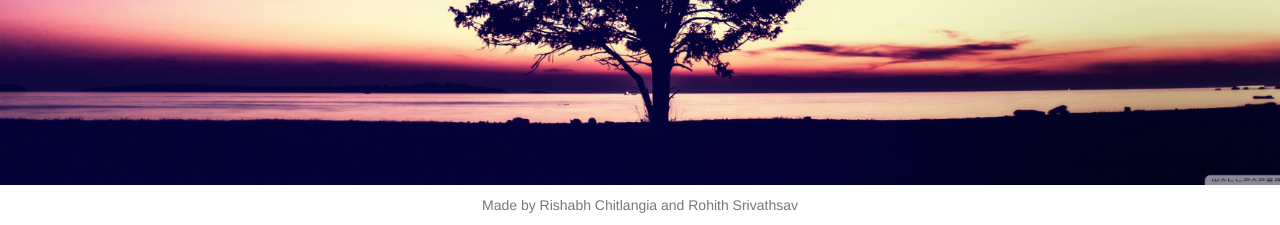
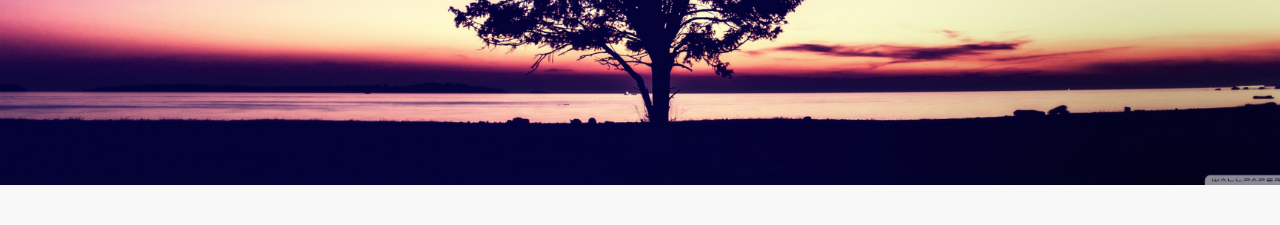
Before and after one commit to nikhilkrathi/Clonestagram, a PHP site: page /signup.php in a window 1280 px wide. Shown: the part 615-840 px from the top of the page. After the commit the page ends 800 px from the top, so only its background shows below. Run offline with PHP 8.4, Linux system fonts and the light colour scheme.

Commit message:
Removed unwanted footed

```diff
--- a/index.php
+++ b/index.php
@@ -44,11 +44,6 @@
     </div>
 </div>
 
-
-<footer class="footer">
-    <span class="text-muted">Made by Nikhil Rathi and Rohith Srivathsav</span>
-</footer>
-
     <!-- jQuery (necessary for Bootstrap's JavaScript plugins) -->
     <script src="https://ajax.googleapis.com/ajax/libs/jquery/1.12.4/jquery.min.js"></script>
     <!-- Include all compiled plugins (below), or include individual files as needed -->
--- a/signin.php
+++ b/signin.php
@@ -33,9 +33,6 @@
 
     </form>
 </div> <!-- /container -->
-<footer class="footer">
-    <span class="text-muted">Made by Rishabh Chitlangia and Rohith Srivathsav</span>
-</footer>
 
 <?php
 	require_once('config.php');
--- a/signup.php
+++ b/signup.php
@@ -32,9 +32,7 @@
 
     </form>
 </div> <!-- /container -->
-<footer class="footer">
-    <span class="text-muted">Made by Rishabh Chitlangia and Rohith Srivathsav</span>
-</footer>
+
 <?php
 	require_once('config.php');
 	if(isset($_POST['proceed'])){
--- a/userprofile.php
+++ b/userprofile.php
@@ -141,9 +141,6 @@
   </div>
 </div>
 
-<footer class="footer">
-    <span class="text-muted">Made by Nikhil Rathi and Rohith Srivathsav</span>
-</footer>
     <!-- jQuery (necessary for Bootstrap's JavaScript plugins) -->
     <script src="https://ajax.googleapis.com/ajax/libs/jquery/1.12.4/jquery.min.js"></script>
     <!-- Include all compiled plugins (below), or include individual files as needed -->
--- a/viewphoto.php
+++ b/viewphoto.php
@@ -100,10 +100,6 @@
         ?>
     </div>
 
-<footer class="footer">
-    <span class="text-muted">Made by Rishabh Chitlangia and Rohith Srivathsav</span>
-</footer>
-
 
   <!-- jQuery (necessary for Bootstrap's JavaScript plugins) -->
     <script src="https://ajax.googleapis.com/ajax/libs/jquery/1.12.4/jquery.min.js"></script>
```
